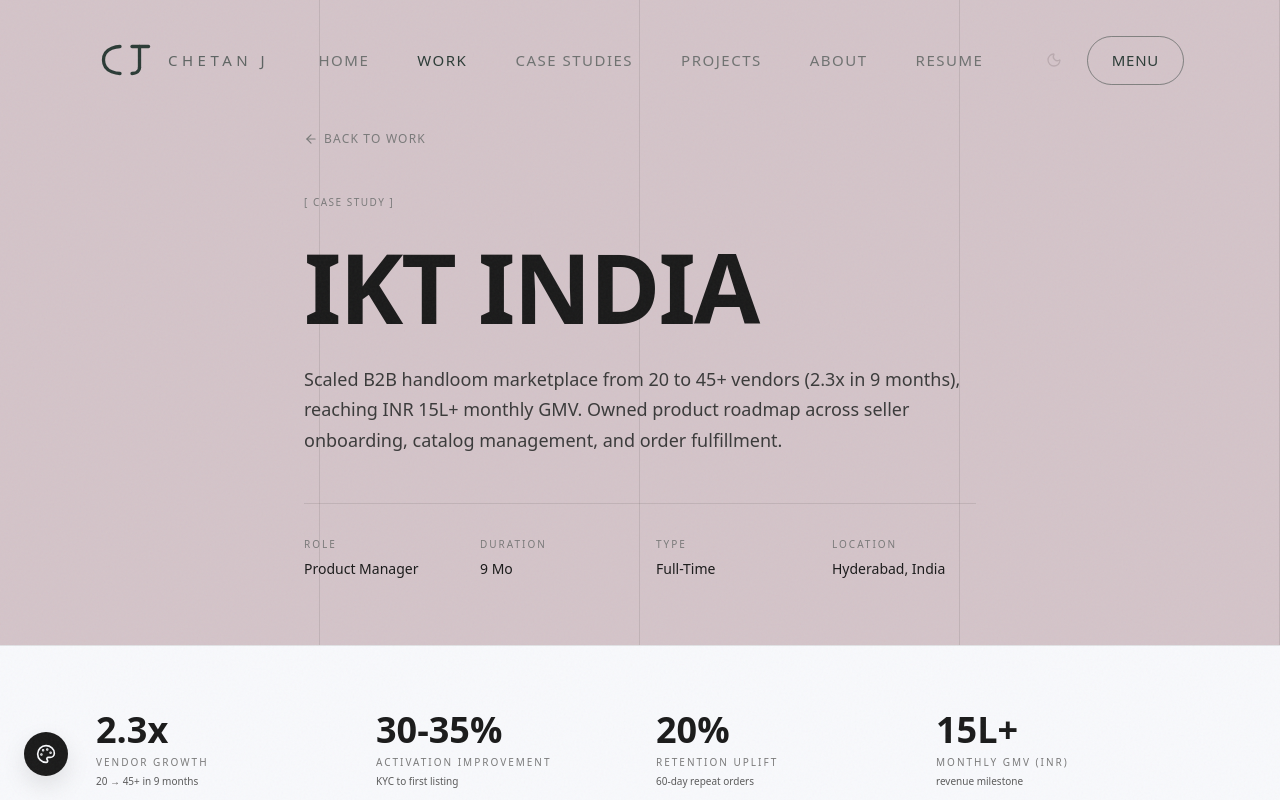
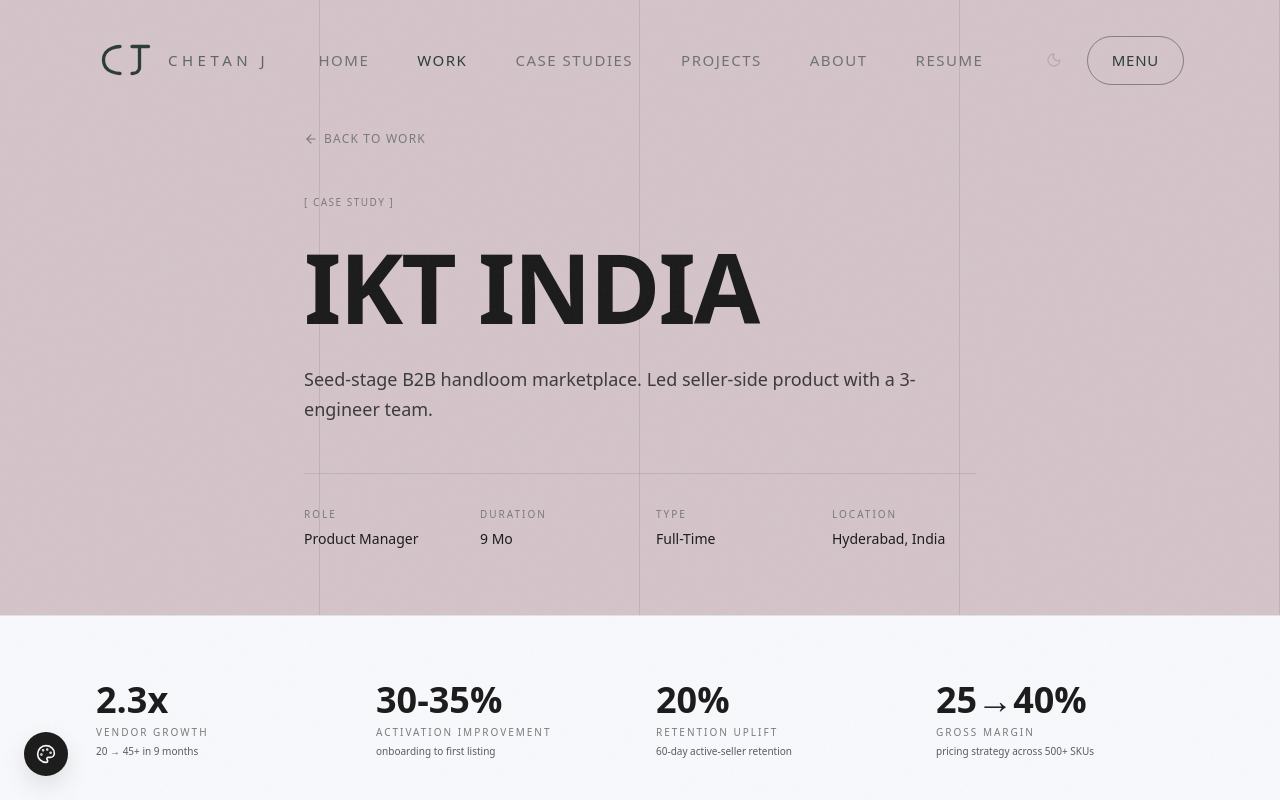
Before and after one commit to chetanjon/portfolio, a Next.js app: page /work/ikt-india in a window 1280 px wide. Shown: the top 800 px of the page. Built offline with nearby package versions, Linux system fonts and the light colour scheme; a web font is replaced by a local one.

Commit message:
Update resume content and work experiences; add Aatram role and refine descriptions for clarity and impact

```diff
--- a/app/sitemap.ts
+++ b/app/sitemap.ts
@@ -9,7 +9,6 @@
     'figma',
     'liquid-glass',
     'notion',
-    'notion-teardown',
     'perplexity',
     'rivian',
     'sonos',
--- a/components/sections/Timeline.tsx
+++ b/components/sections/Timeline.tsx
@@ -7,10 +7,17 @@
 
 const timelineData: TimelineItem[] = [
   {
+    year: '2026',
+    title: 'Co-Founder & CEO',
+    subtitle: 'Aatram (iOS App — Live on App Store)',
+    description: '0-to-1 emotion-first anti-procrastination app. Grew to 50–60 active users with 35–40% retention organically.',
+    type: 'work',
+  },
+  {
     year: '2024',
     title: 'M.S. in Management of Technology',
     subtitle: 'Arizona State University, Tempe, AZ',
-    description: 'Pursuing graduate studies in technology management. GPA: 3.6.',
+    description: 'Pursuing graduate studies in technology management.',
     type: 'education',
   },
   {
@@ -24,26 +31,19 @@
     year: '2023',
     title: 'Product Manager',
     subtitle: 'IKT INDIA',
-    description: 'Scaled B2B handloom marketplace from 20 → 45+ vendors. Improved activation by 30-35% and retention by 20%.',
+    description: 'Scaled B2B handloom marketplace from 20 → 45+ vendors. Doubled GMV, improved activation by 30-35% and retention by 20%.',
     type: 'work',
   },
   {
     year: '2023',
     title: 'Product Management Intern',
     subtitle: 'IKT INDIA',
-    description: 'Conducted 15+ seller interviews, identified 3 critical drop-off points. Converted to full-time PM.',
+    description: 'Conducted 15+ seller interviews, identified 3 drop-off points. Authored PRDs; promoted to Product Manager.',
     type: 'work',
   },
   {
-    year: '2023',
-    title: 'Product Operations Intern',
-    subtitle: 'Gangothri Nutrients & Fertilizers',
-    description: 'Analyzed 3,700+ dealer sales data; reduced stockouts by 25%. Supported GTM for 2 new SKUs.',
-    type: 'work',
-  },
-  {
-    year: '2023',
-    title: 'B.E. Electrical & Electronics Engineering',
+    year: '2019',
+    title: 'B.Tech in Electrical & Electronics Engineering',
     subtitle: 'JNTU Hyderabad, India',
     description: 'Completed undergraduate studies in electrical and electronics engineering.',
     type: 'education',
--- a/data/personal.ts
+++ b/data/personal.ts
@@ -14,21 +14,20 @@
       school: 'Arizona State University',
       location: 'Tempe, AZ',
       graduation: 'May 2026',
-      gpa: '3.6',
     },
     past: {
-      degree: 'B.E. Electrical & Electronics Engineering',
+      degree: 'B.Tech in Electrical & Electronics Engineering',
       school: 'JNTU Hyderabad',
       location: 'Hyderabad, India',
-      graduation: '2023',
+      graduation: '2019 – 2023',
     },
   },
   certifications: [
-    'Certified Scrum Product Owner (CSPO) — Scrum Alliance, Dec 2025',
-    'Digital Product Management Specialization — University of Virginia (Coursera)',
+    'Certified Scrum Product Owner (CSPO) — Scrum Alliance',
+    'Digital Product Management — University of Virginia (Coursera)',
   ],
   visaStatus: 'Requires H1B Sponsorship',
   openTo: ['Full-time', 'Remote', 'Hybrid', 'Relocation'],
   summary:
-    'I scaled a B2B handloom marketplace from 20 to 45+ vendors in 9 months — growing GMV 2x to INR 15L+, improving seller activation 30–35%, and building the analytics infrastructure to sustain it. My edge: I\'ve run SQL queries on retention cohorts and sat face-to-face with artisans who\'d never used a smartphone. Data tells you the what. Users tell you the why. I close that gap. CSPO certified. M.S. Management of Technology at ASU, GPA 3.6.',
+    'Co-Founder & CEO of Aatram, a 0-to-1 emotion-first anti-procrastination iOS app live on the App Store. Previously scaled a B2B handloom marketplace from 20 to 45+ vendors in 9 months — doubling GMV, improving seller activation 30–35%, and building analytics infrastructure to sustain it. CSPO certified. M.S. Management of Technology at ASU.',
 };
--- a/data/work.ts
+++ b/data/work.ts
@@ -1,6 +1,35 @@
 import type { WorkExperience } from '@/types';
 
 export const workExperiences: WorkExperience[] = [
+  {
+    id: '0',
+    slug: 'aatram',
+    company: 'Aatram',
+    role: 'Co-Founder & CEO',
+    type: 'full-time',
+    startDate: '2026-02',
+    endDate: 'Present',
+    location: 'Tempe, AZ',
+    description:
+      '0-to-1 emotion-first anti-procrastination iOS app (SwiftUI, SwiftData). Directing 2 engineers from concept through live launch.',
+    highlights: [
+      'Identified whitespace in the $12B+ productivity market where zero top-10 apps treat procrastination as an emotion regulation problem; defined vision grounded in CBT and Temporal Motivation Theory',
+      'Ran 10+ user interviews and 15+ beta tests to define 3 procrastination personas that shaped onboarding, feature disclosure, and nudge personality selection',
+      'Scoped 15+ features down to 5 for a 2-engineer team; shipped emotion check-ins, AI nudge escalation, count-up focus sessions, failure recovery, and a logarithmic Momentum Meter',
+      'Launched on App Store and grew to 50–60 active users with 35–40% retention organically with $0 ad spend; running continuous feedback loops to triage bugs and prioritize v1.1 improvements',
+      'Chose on-device AI over cloud APIs — zero accounts, zero data collection, 3-tier fallback ensuring 100% of users get personalized nudges',
+      'Benchmarked 12+ competitors; defined campus-first GTM and freemium pricing strategy',
+    ],
+    metrics: [
+      { value: '50-60', label: 'Active Users', context: 'organic, $0 ad spend' },
+      { value: '35-40%', label: 'Retention', context: 'organically grown' },
+      { value: '15→5', label: 'Features Scoped', context: 'for 2-engineer team' },
+      { value: '12+', label: 'Competitors Benchmarked', context: 'GTM strategy' },
+    ],
+    skills: ['Product Strategy', '0-to-1', 'User Research', 'iOS', 'SwiftUI', 'Behavioral Science', 'GTM'],
+    thumbnail: '/work/aatram.svg',
+    featured: true,
+  },
   {
     id: '1',
     slug: 'ikt-india',
@@ -11,18 +40,18 @@
     endDate: '2024-08',
     location: 'Hyderabad, India',
     description:
-      'Scaled B2B handloom marketplace from 20 to 45+ vendors (2.3x in 9 months), reaching INR 15L+ monthly GMV. Owned product roadmap across seller onboarding, catalog management, and order fulfillment.',
+      'Seed-stage B2B handloom marketplace. Led seller-side product with a 3-engineer team.',
     highlights: [
-      'Scaled B2B handloom marketplace from 20 → 45+ vendors (2.3x in 9 months), reaching INR 15L+ monthly GMV',
-      'Shipped seller verification flow and bulk catalog upload with 3-engineer team; improved activation (KYC → first listing) by 30-35%',
-      'Built seller acquisition playbook and prioritized backlog using impact/effort scoring; launched in 2 new markets contributing 20% of new vendor signups',
-      'Defined KPIs and built seller analytics dashboard (SQL/Mixpanel); identified at-risk sellers and improved 60-day retention by 20%',
+      'Scaled vendor base from 20 to 45+ (2.3x) and doubled monthly GMV through seller growth strategy, localized outreach in 2 new cities, and onboarding flow iteration',
+      'Shipped seller verification and bulk catalog upload; reduced onboarding from 3 days to 6 hours and improved seller activation by 30–35%',
+      'Built seller health dashboard (SQL + Mixpanel); launched automated retention workflows improving 60-day active-seller retention by 20%',
+      'Led pricing strategy across 500+ SKUs; improved gross margin from 25% to 40% via price floors, category mix optimization, and supplier renegotiation',
     ],
     metrics: [
       { value: '2.3x', label: 'Vendor Growth', context: '20 → 45+ in 9 months' },
-      { value: '30-35%', label: 'Activation Improvement', context: 'KYC to first listing' },
-      { value: '20%', label: 'Retention Uplift', context: '60-day repeat orders' },
-      { value: '15L+', label: 'Monthly GMV (INR)', context: 'revenue milestone' },
+      { value: '30-35%', label: 'Activation Improvement', context: 'onboarding to first listing' },
+      { value: '20%', label: 'Retention Uplift', context: '60-day active-seller retention' },
+      { value: '25→40%', label: 'Gross Margin', context: 'pricing strategy across 500+ SKUs' },
     ],
     skills: ['Product Strategy', 'User Research', 'SQL', 'Mixpanel', 'Agile/Scrum', 'B2B Marketplaces', 'Roadmap Planning'],
     thumbnail: '/work/ikt-india.svg',
@@ -77,15 +106,15 @@
             '60-day retention improved by 20% (relative lift in repeat orders). Could proactively intervene with disengaged sellers.',
         },
         {
-          decision: 'Launched in 2 new markets using acquisition playbook',
+          decision: 'Led pricing strategy across 500+ SKUs',
           context:
-            'Needed to prove the marketplace model could scale beyond initial geography. Used impact/effort scoring to pick markets.',
+            'Gross margins were thin at 25%, threatening unit economics. Needed a systematic pricing approach across the catalog.',
           outcome:
-            'New markets contributed 20% of vendor signups. Validated the playbook for future expansion.',
+            'Improved gross margin from 25% to 40% via price floors, category mix optimization, and supplier renegotiation.',
         },
       ],
       results:
-        'Over 9 months, scaled the marketplace from 20 to 45+ vendors (2.3x growth), reaching INR 15L+ monthly GMV. Activation improved 30-35%, 60-day retention improved 20%, and successfully launched in 2 new markets.',
+        'Over 9 months, scaled the marketplace from 20 to 45+ vendors (2.3x growth), doubling monthly GMV. Activation improved 30-35%, 60-day retention improved 20%, and gross margin grew from 25% to 40% through pricing strategy.',
       learnings:
         'The biggest lesson was the power of talking to sellers directly. Field context changed my understanding of what "simple" means for different user segments. Data-informed decisions beat gut feelings, but you need qualitative context to interpret the numbers correctly.',
       whatWouldChange:
@@ -102,44 +131,16 @@
     endDate: '2023-10',
     location: 'Hyderabad, India',
     description:
-      'Conducted 15+ seller interviews and mapped end-to-end journey; identified 3 critical drop-off points that informed PRD for redesigned onboarding flow. Converted to full-time PM after 6 months.',
+      'Conducted 15+ seller interviews, mapped end-to-end journey, and identified 3 drop-off points; authored PRDs and user stories for seller verification; promoted to Product Manager.',
     highlights: [
-      'Conducted 15+ seller interviews and mapped end-to-end journey',
-      'Identified 3 critical drop-off points that informed PRD for redesigned onboarding flow',
-      'Reduced seller setup time from 3 days to 6 hours with engineering',
-      'Converted to full-time PM after 6 months',
+      'Conducted 15+ seller interviews, mapped end-to-end journey, and identified 3 drop-off points; authored PRDs and user stories for seller verification; promoted to Product Manager',
     ],
     metrics: [
       { value: '15+', label: 'Seller Interviews', context: 'end-to-end journey mapping' },
-      { value: '3→6hrs', label: 'Setup Time Reduction', context: 'from 3 days' },
       { value: '3', label: 'Drop-off Points Found', context: 'informed PRD redesign' },
     ],
     skills: ['User Research', 'PRD Writing', 'Journey Mapping', 'Stakeholder Management'],
     thumbnail: '/work/ikt-india-intern.svg',
-    featured: false,
-  },
-  {
-    id: '3',
-    slug: 'gangothri-nutrients',
-    company: 'Gangothri Nutrients & Fertilizers',
-    role: 'Product Operations Intern',
-    type: 'internship',
-    startDate: '2023-01',
-    endDate: '2023-04',
-    location: 'Hyderabad, India',
-    description:
-      'Analyzed regional sales data across 3,700+ dealers to forecast demand. Supported go-to-market launch for 2 new fertilizer SKUs.',
-    highlights: [
-      'Analyzed regional sales data across 3,700+ dealers to forecast demand; reduced peak-season stockouts by 25%',
-      'Supported go-to-market launch for 2 new fertilizer SKUs; contributed to 85% dealer adoption within first 90 days',
-    ],
-    metrics: [
-      { value: '25%', label: 'Stockout Reduction', context: 'peak-season demand' },
-      { value: '3,700+', label: 'Dealers Analyzed', context: 'regional sales data' },
-      { value: '85%', label: 'Dealer Adoption', context: 'new SKUs in 90 days' },
-    ],
-    skills: ['Data Analysis', 'Go-to-Market', 'Demand Forecasting', 'Operations'],
-    thumbnail: '/work/gangothri.svg',
     featured: false,
   },
 ];
```
Also changed, not shown: app/resume/ResumeContent.tsx (+7 -13 lines), 1 other file (tests, documents, lock files or other folders).
